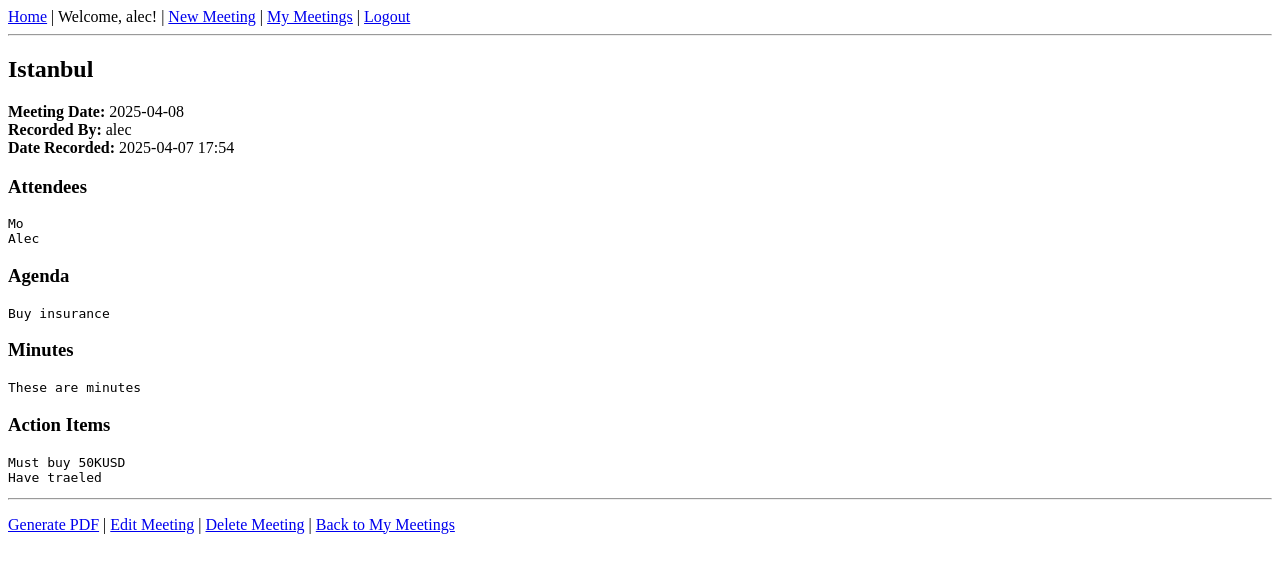
After one commit to alecasgari/meeting_minutes, a Flask app: page /meeting/1 in a window 1280 px wide. The commit adds this page. Shown: the top 573 px of the page. Run offline with Flask 3, Linux system fonts and the light colour scheme; a user stored in the database is signed in.

Commit message:
Implement meeting detail view page and link form list

```diff
--- a/app.py
+++ b/app.py
@@ -15,6 +15,7 @@ from wtforms import StringField, PasswordField, BooleanField, SubmitField
 from wtforms.validators import DataRequired
 from wtforms.fields import DateField # Correct import for WTForms 3+
 from wtforms import StringField, PasswordField, BooleanField, SubmitField, TextAreaField # Add TextAreaField
+from flask import abort # Import abort at the top
 
 # Create a Flask application instance
 app = Flask(__name__)
@@ -229,6 +230,24 @@ def meetings_list():
     return render_template('meetings.html', title='My Meetings', meetings=meetings)
 
 
+
+
+
+@app.route("/meeting/<int:meeting_id>") # Route accepts an integer in the URL
+@login_required
+def meeting_detail(meeting_id):
+    # Query the database for the meeting with the given ID
+    # get_or_404: Get the meeting or return a 404 Not Found error if ID doesn't exist
+    meeting = Meeting.query.get_or_404(meeting_id)
+
+    # --- Authorization Check (Optional but Recommended) ---
+    # Make sure the logged-in user is the author of the meeting
+    if meeting.author != current_user:
+        abort(403) # Forbidden access - Return a 403 error page
+    # --- End Authorization Check ---
+
+    # Render a template, passing the specific meeting object to it
+    return render_template('meeting_detail.html', title=meeting.title, meeting=meeting)
 # --- End Routes ---
 
 
--- /dev/null
+++ b/templates/meeting_detail.html
@@ -0,0 +1,75 @@
+<!DOCTYPE html>
+<html lang="en">
+<head>
+    <meta charset="UTF-8">
+    <meta name="viewport" content="width=device-width, initial-scale=1.0">
+    <title>{{ title }} - Meeting Minutes</title> </head>
+<body>
+    <nav>
+        <a href="{{ url_for('index') }}">Home</a> |
+        {% if current_user.is_authenticated %}
+            <span>Welcome, {{ current_user.username }}!</span> |
+            <a href="{{ url_for('new_meeting') }}">New Meeting</a> |
+            <a href="{{ url_for('meetings_list') }}">My Meetings</a> |
+            <a href="{{ url_for('logout') }}">Logout</a>
+        {% else %}
+            <a href="{{ url_for('login') }}">Login</a> |
+            <a href="{{ url_for('register') }}">Register</a>
+        {% endif %}
+    </nav>
+    <hr>
+
+    {% with messages = get_flashed_messages(with_categories=true) %}
+        {% if messages %}
+            {% for category, message in messages %}
+                <div class="alert-{{ category }}">
+                    {{ message }}
+                </div>
+            {% endfor %}
+        {% endif %}
+    {% endwith %}
+
+    <article>
+        <h2>{{ meeting.title }}</h2>
+        <p>
+            <strong>Meeting Date:</strong> {{ meeting.meeting_date.strftime('%Y-%m-%d') }} <br>
+            <strong>Recorded By:</strong> {{ meeting.author.username }} <br>
+            <strong>Date Recorded:</strong> {{ meeting.date_posted.strftime('%Y-%m-%d %H:%M') }}
+        </p>
+
+        {% if meeting.attendees %}
+        <section>
+            <h3>Attendees</h3>
+            <pre>{{ meeting.attendees }}</pre> </section>
+        {% endif %}
+
+        <section>
+            <h3>Agenda</h3>
+            <pre>{{ meeting.agenda }}</pre>
+        </section>
+
+        {% if meeting.minutes %}
+        <section>
+            <h3>Minutes</h3>
+            <pre>{{ meeting.minutes }}</pre>
+        </section>
+        {% endif %}
+
+         {% if meeting.action_items %}
+        <section>
+            <h3>Action Items</h3>
+            <pre>{{ meeting.action_items }}</pre>
+        </section>
+        {% endif %}
+
+    </article>
+    <hr>
+
+    <p>
+        <a href="#">Generate PDF</a> | <a href="#">Edit Meeting</a> |
+        <a href="#">Delete Meeting</a> |
+        <a href="{{ url_for('meetings_list') }}">Back to My Meetings</a>
+    </p>
+
+</body>
+</html>
--- a/templates/meetings.html
+++ b/templates/meetings.html
@@ -36,12 +36,14 @@
     {% for meeting in meetings %}
     <article>
         <h3>
-                <a href="#">{{ meeting.title }}</a> </h3>
+            <a href="{{ url_for('meeting_detail', meeting_id=meeting.id) }}">{{ meeting.title }}</a>
+        </h3>
         <p>
             Meeting Date: {{ meeting.meeting_date.strftime('%Y-%m-%d') }} <br>
             Date Recorded: {{ meeting.date_posted.strftime('%Y-%m-%d %H:%M') }} <br>
         </p>
-            <hr> </article>
+        <hr>
+    </article>
     {% else %}
         <p>You haven't recorded any meetings yet.</p>
     {% endfor %}
```
Lines whose indentation alone changed are shown as unchanged.
